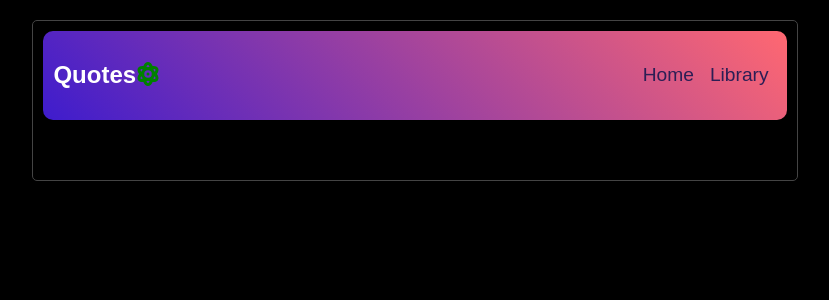
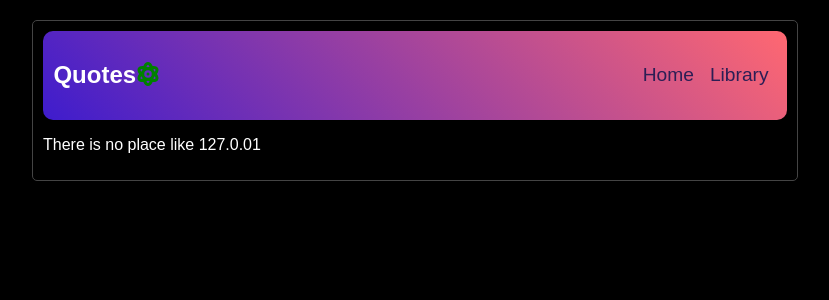
Before and after one commit to Willbeckh/quote-side, an Angular app: page / in a window 1280 px wide. Shown: the top 300 px of the page, without its empty margins (225-1054 px from the left). Built offline with nearby package versions, Linux system fonts and the light colour scheme.

Commit message:
st: update styles

```diff
--- a/src/styles.css
+++ b/src/styles.css
@@ -3,6 +3,6 @@ body {
   background-color: #000;
   padding: 20px;
   margin: 0;
-  /* color: #fff; */
+  color: #fff;
   font-family: Arial, Helvetica, sans-serif;
 }
```
